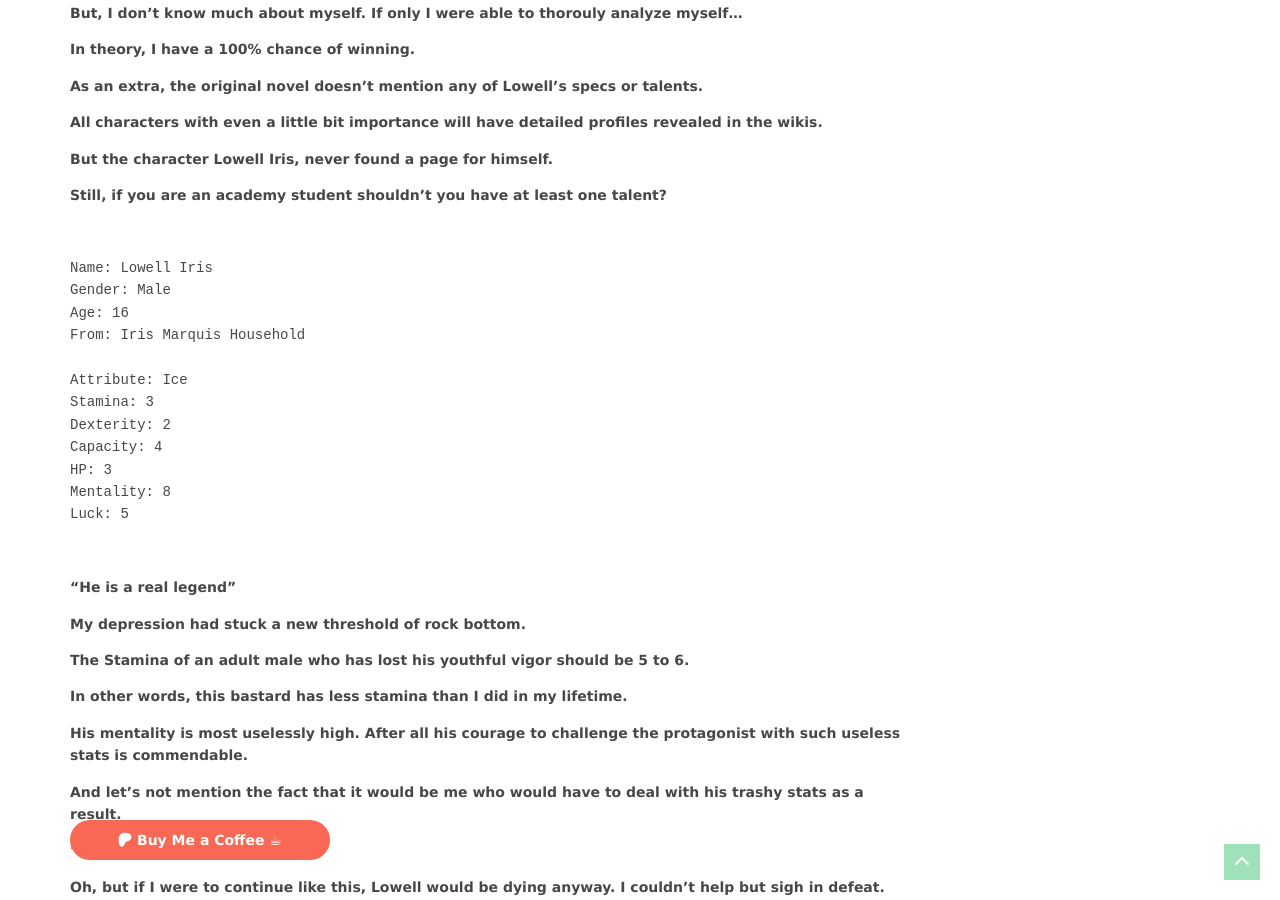
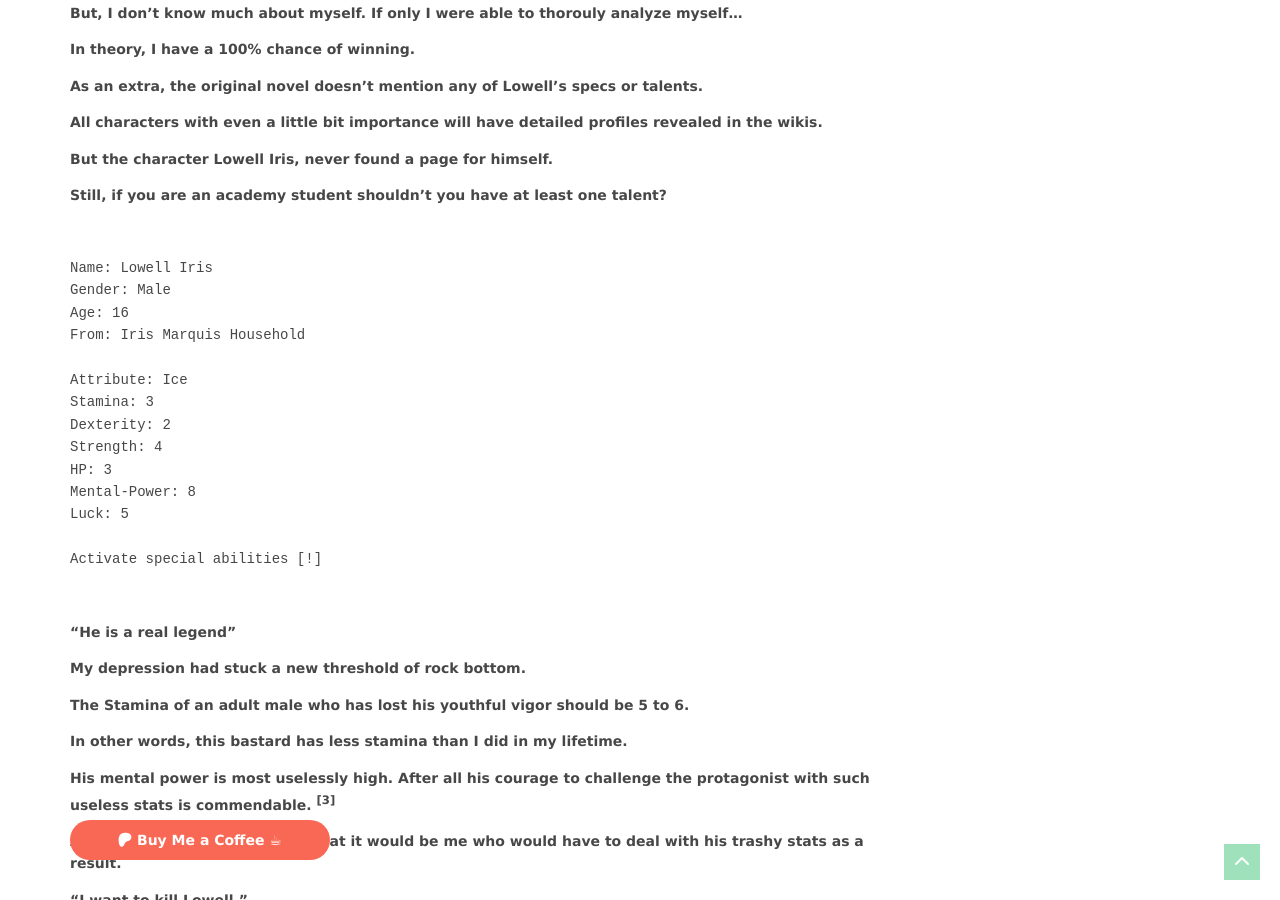
Before and after one commit to MaqsudMallick/shiny-blog, a Jekyll site: the page built from _posts/2023-04-20-prologue.md, in a window 1280 px wide and 900 px high, scrolled down 3141 px. Built offline with Jekyll 4.4.1, drawn with Linux system fonts in a browser that asks for light colours; nearby versions of some CDN libraries; comment, search, counter and statistics services are not loaded; some of the changed text lies outside the part shown.

Commit message:
C2 and C3

````diff
--- a/_layouts/default.html
+++ b/_layouts/default.html
@@ -33,10 +33,10 @@
             {% endif %}
             {% endfor %}
             {% if next_post %}
-            <a href="{{ next_post }}" class="btn">Next Post</a> <br>
-            {% endif %}
+            <a href="{{site.baseurl}}{{ next_post }}" class="btn">Next Post</a> <br>
+            {% endif %} <br />
             {% if prev_post %}
-            <a href="{{ prev_post }}" class="btn">Previous Post</a> <br>
+            <a href="{{site.baseurl}}{{ prev_post }}" class="btn">Previous Post</a> <br>
             {% endif %}
         </div>
         {% include disqus.html %}
--- a/_posts/2023-04-20-prologue.md
+++ b/_posts/2023-04-20-prologue.md
@@ -158,10 +158,12 @@ From: Iris Marquis Household
 Attribute: Ice
 Stamina: 3
 Dexterity: 2
-Capacity: 4
+Strength: 4
 HP: 3
-Mentality: 8
+Mental-Power: 8
 Luck: 5
+
+Activate special abilities [!]
 ```
 
 <br />
@@ -174,7 +176,7 @@ The Stamina of an adult male who has lost his youthful vigor should be 5 to 6.
 
 In other words, this bastard has less stamina than I did in my lifetime.
 
-His mentality is most uselessly high. After all his courage to challenge the protagonist with such useless stats is commendable.
+His mental power is most uselessly high. After all his courage to challenge the protagonist with such useless stats is commendable. <sup>[3]</sup>
 
 And let's not mention the fact that it would be me who would have to deal with his trashy stats as a result.
 
@@ -259,3 +261,7 @@ A villain that survived downfall.
 An extra that lived happily ever after.
 
 It will all conclude with that sentence, without fail.
+
+*<sup>[1]</sup> I am not sure the title of the game has the word Demonic or not but this seems most likely*
+*<sup>[2]</sup> A quote from the Art of War by Sun Zhu*
+*<sup>[3]</sup> Due to this revealation, I am calling this stats mental-power instead of mana. Because it is inferred that because of his high mental power Lowell was able to keep his arrogant attitude and not consumed by complexities.*
````
Also changed, not shown: _posts/2023-04-21-c1.md (added, +91 -0 lines), _posts/2023-04-23-c2.md (added, +80 -0 lines).
